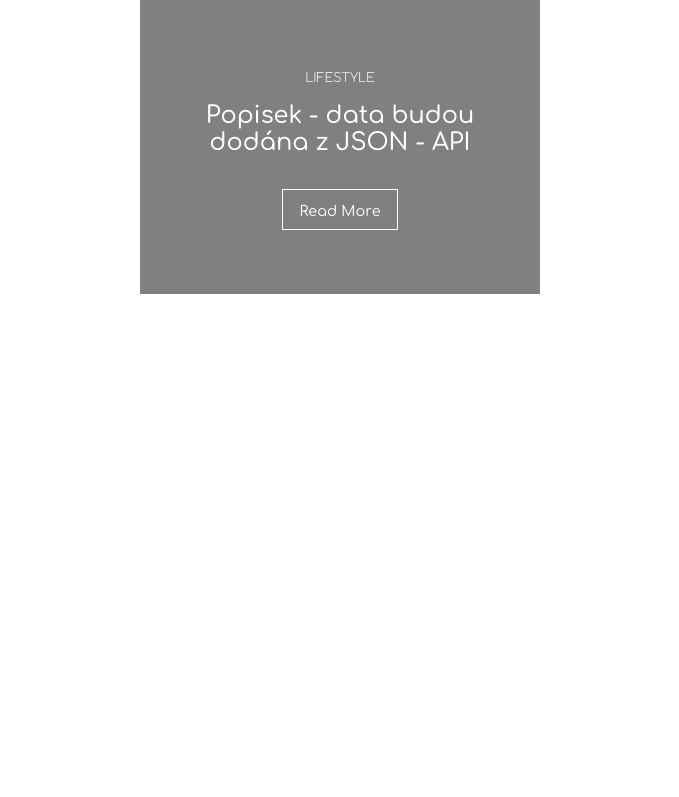
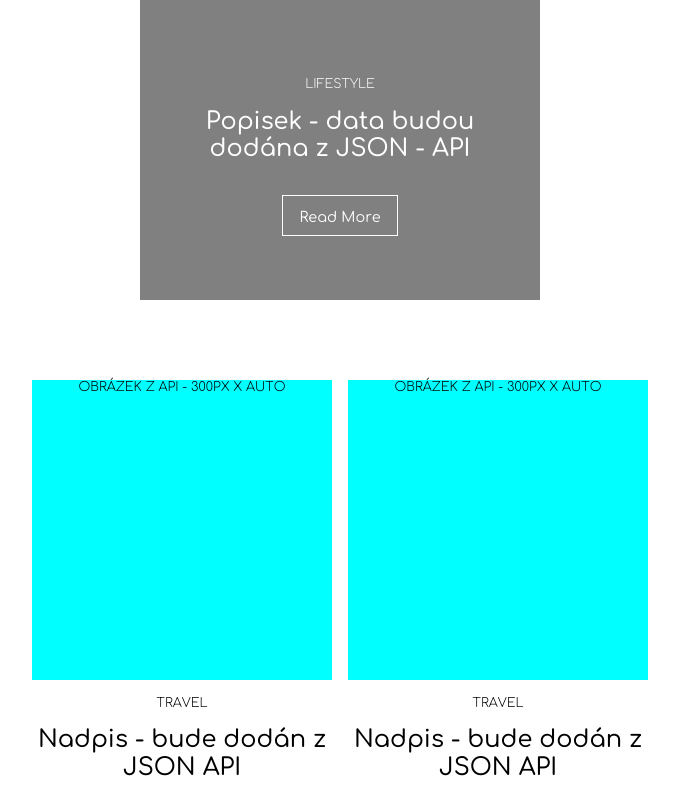
Before and after one commit to Raus-Michal/vue-page, a Vue app: page / in a window 1280 px wide. Shown: the part 830-1627 px from the top of the page, without its empty margins (300-979 px from the left). Before the commit the page ends 1140 px from the top, so only its background shows below. Built offline with nearby package versions, Linux system fonts and the light colour scheme.

Commit message:
CSS prototip KARTY CLANKU

```diff
--- a/src/assets/main.css
+++ b/src/assets/main.css
@@ -207,7 +207,7 @@ align-items:center;
 {
 header
 {
-padding:1rem 12% 1rem 2%;
+padding:1rem 15% 1rem 3%;
 }}
 
 nav
@@ -219,6 +219,7 @@ text-transform:uppercase;
 
 nav a,nav a:link,nav a:visited,nav a:active
 {
+font-size:1rem;
 text-decoration:none;
 color:black;
 font-weight:500;
@@ -233,7 +234,7 @@ height:auto;
 
 .logo-box
 {
-width:4rem;
+width:5rem;
 height:auto;
 }
 
--- /dev/null
+++ b/src/components/KartaClanku.vue
@@ -0,0 +1,117 @@
+
+
+
+
+
+<template>
+<div class="karta">
+<div class="con">
+
+<div class="img-box">
+<p>Obrázek z API - 300px X auto</p>
+</div>
+
+<div class="con-other">
+<p>TRAVEL</p>
+<p>Nadpis - bude dodán z JSON API</p>
+<p class="text">Popisek bude dodán z JSON API - Lorem ipsum dolor sit amet, consectetur adipiscing elit. Sed do eiusmod tempor incididunt ut labore et dolore magna aliqua. Ut enim ad minim veniam, quis nostrud exercitation ullamco laboris nisi ut aliquip ex ea commodo consequat.
+</p>
+
+<div class="con-button">
+<button type="button" title="Číst víc" ><span>Read More</span></button>
+</div>
+</div>
+
+
+</div>
+
+</div>
+
+
+</template>
+
+<script setup lang="ts">
+const name = 'KartaClanku';
+</script>
+
+<style scoped>
+
+.karta
+{
+display:flex;
+width:300px;
+height:auto;
+background-color:transparent;
+margin-bottom:1rem;
+}
+
+.img-box /* tato class nejspíš zanikne jakmile se tam dodá obrázek */
+{
+width:100%;
+min-width:100%;
+height:300px; /* pouze dočasně - jakmile to bude img - bude výška auto */
+background-color:aqua;
+margin-bottom:1rem;
+}
+
+
+.con
+{
+display:flex;
+flex-wrap:wrap;
+margin-bottom:3rem;
+}
+
+.con-other
+{
+align-self:flex-end;
+}
+
+.con div p
+{
+color:black;
+font-size:1.5rem;
+font-weight:500;
+text-align:center;
+margin-bottom:2rem;
+}
+
+.con div p:first-child
+{
+font-size:.8rem;
+text-transform:uppercase;
+margin-bottom:1rem;
+font-weight:200;
+}
+
+.con div p.text
+{
+font-size:.9rem;
+margin-bottom:1rem;
+font-weight:200;
+text-align:justify;
+}
+
+.con-button
+{
+display:flex;
+justify-content:center;
+}
+
+.con div button
+{
+font-size:.9rem;
+color:black;
+background:none;
+border:none;
+width:auto;
+padding:.7rem 1rem;
+filter:transformY(-0.25rem);
+}
+
+.con button span
+{
+display:block;
+transform: translateY(0.1rem);
+}
+</style>
--- a/src/views/Home.vue
+++ b/src/views/Home.vue
@@ -8,10 +8,24 @@
 </div>
 
 
+<div class="con-clanky">
+<KartaClanku />
+<KartaClanku />
+<KartaClanku />
+<KartaClanku />
+<KartaClanku />
+<KartaClanku />
+<KartaClanku />
+<KartaClanku />
+<KartaClanku />
+</div>
+
 </template>
 
 <script setup lang="ts">
 import KartaProduktu from '../components/KartaProduktu.vue'
+import KartaClanku from '../components/KartaClanku.vue'
+
 
 const name = 'Home';
 
@@ -24,8 +38,49 @@ display:flex;
 flex-wrap:wrap;
 justify-content:center;
 align-items:center;
-gap:1rem;
+gap:.5rem;
 margin-bottom:1rem;
 }
 
+
+.con-clanky
+{
+display:flex;
+flex-wrap:wrap;
+justify-content:center;
+height:auto;
+margin:5rem 0;
+}
+
+/* pokud je obrazovka větší než */
+@media only screen and (min-width:600px)
+{
+.con-clanky
+{
+columns:2;
+height:auto;
+gap:1rem;
+}
+}
+
+/* pokud je obrazovka větší než */
+@media only screen and (min-width:900px)
+{
+.con-clanky
+{
+columns:3;
+}
+}
+
+/* pokud je obrazovka větší než */
+@media only screen and (min-width:1000px)
+{
+.con-clanky
+{
+margin:5rem 15vw;
+}
+}
+
+
+
 </style>
```
